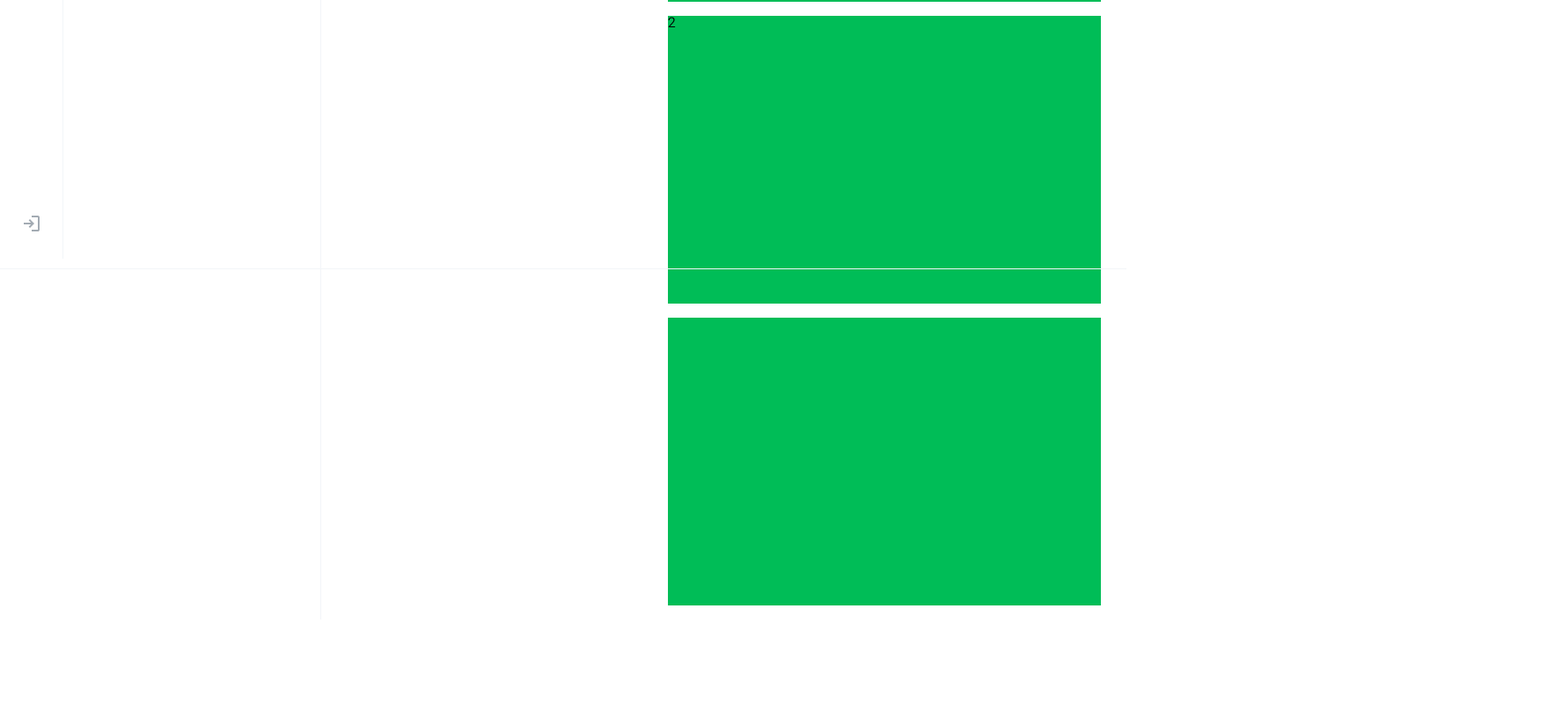
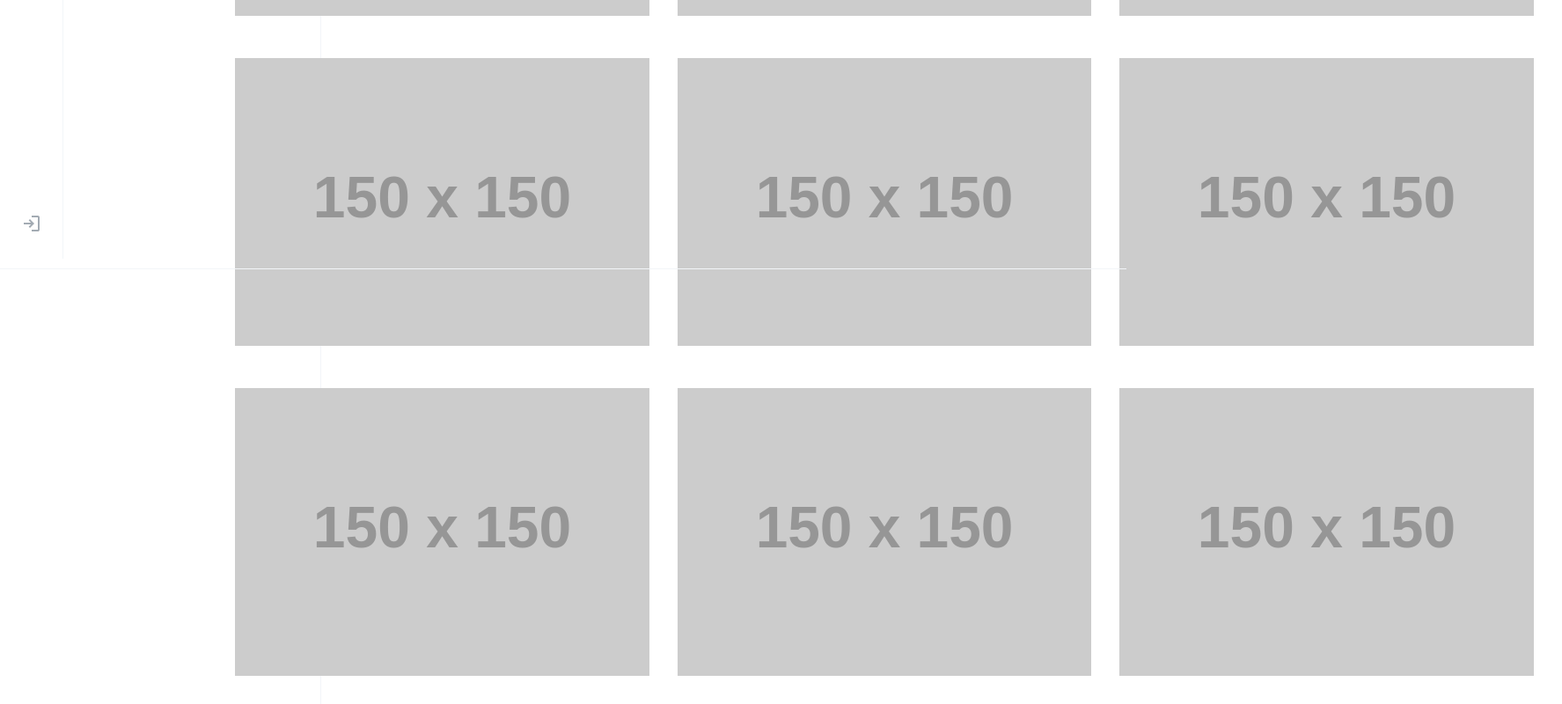
Before and after one commit to KUIT-MAPU/MAPU-Frontend, a React (Create React App) app: page /user/1 in a window 1280 px wide. Shown: the part 506-1306 px from the top of the page at 88% size, 1775 px wide, since content can reach past the window. Before the commit the page ends 1210 px from the top, so only its background shows below. Built offline with nearby package versions, Linux system fonts and the light colour scheme.

Commit message:
feat: gallery view 컨테이너 구현

```diff
--- a/src/App.module.scss
+++ b/src/App.module.scss
@@ -3,28 +3,28 @@
   License: none (public domain)
 */
 :root {
-  --main : #00BD57;
-  --sub : #CCF2DD;
-  --error : #FF4B12;
-  --hover : #00A84D;
-  --edit_red : #FF4B12;
-  --edit_yellow : #FFA011;
-  --edit_blue : #0085FF;
-  --edit_purple : #821FFF;
-  --white : #FFFFFF;
-  --gray_25 : #FBFCFD;
-  --gray_50 : #F2F5F8;
-  --gray_100 : #EBEEF2;
-  --gray_150 : #DCE2E7;
-  --gray_200 : #CED3DA;
-  --gray_300 : #B7C0C9;
-  --gray_400 : #A3ABB3;
-  --gray_500 : #767D86;
-  --gray_600 : #4B535A;
-  --gray_700 : #3A4149;
-  --gray_800 : #2C2F34;
-  --gray_900 : #232629;
-  --black : #111111;
+  --main: #00bd57;
+  --sub: #ccf2dd;
+  --error: #ff4b12;
+  --hover: #00a84d;
+  --edit_red: #ff4b12;
+  --edit_yellow: #ffa011;
+  --edit_blue: #0085ff;
+  --edit_purple: #821fff;
+  --white: #ffffff;
+  --gray_25: #fbfcfd;
+  --gray_50: #f2f5f8;
+  --gray_100: #ebeef2;
+  --gray_150: #dce2e7;
+  --gray_200: #ced3da;
+  --gray_300: #b7c0c9;
+  --gray_400: #a3abb3;
+  --gray_500: #767d86;
+  --gray_600: #4b535a;
+  --gray_700: #3a4149;
+  --gray_800: #2c2f34;
+  --gray_900: #232629;
+  --black: #111111;
 }
 html,
 body,
--- a/src/components/userProfile/GetUser.module.scss
+++ b/src/components/userProfile/GetUser.module.scss
@@ -90,13 +90,31 @@
   flex-direction: column;
   gap: 16px;
   margin-left: 372px;
-    background-color: black;
+  max-height: 600px;
+  overflow-y: auto;
 }
 
 .getMap {
-    width: 492px;
+  display: flex;
+  flex-direction: row;
+  width: 1508px;
   min-height: 327px;
   height: auto;
-    background-color: var(--main);
   margin: 16px;
+  align-items: center;
+  justify-content: center;
 }
+
+.image {
+  width: 100%;
+  height: 100%;
+  object-fit: cover;
+}
+
+.numMap {
+  display: flex;
+  width: 492px;
+  height: 327px;
+  margin: 16px;
+  background-color: var(--gray_400);
+}
--- a/src/components/userProfile/GetUser.tsx
+++ b/src/components/userProfile/GetUser.tsx
@@ -8,6 +8,8 @@ import { ReactComponent as Gallery } from '../../assets/GalleryView.svg';
 import { ReactComponent as List } from '../../assets/ListView.svg';
 
 const GetUser = (props: { children?: React.ReactNode }) => {
+  const placeholderImage = 'https://via.placeholder.com/150';
+
   return (
     <div className={styles.container}>
       <div className={styles.topBar}>
@@ -38,9 +40,75 @@ const GetUser = (props: { children?: React.ReactNode }) => {
         <div className={styles.newMap}>+ 새로운 지도</div>
       </div>
       <div className={styles.mapContainer}>
-        <div className={styles.getMap}>1</div>
-        <div className={styles.getMap}>2</div>
-        <div className={styles.getMap}></div>
+        <div className={styles.getMap}>
+          <div className={styles.numMap}>
+            <img
+              src={placeholderImage}
+              alt="placeholder"
+              className={styles.image}
+            />
+          </div>
+          <div className={styles.numMap}>
+            <img
+              src={placeholderImage}
+              alt="placeholder"
+              className={styles.image}
+            />
+          </div>
+          <div className={styles.numMap}>
+            <img
+              src={placeholderImage}
+              alt="placeholder"
+              className={styles.image}
+            />
+          </div>
+        </div>
+        <div className={styles.getMap}>
+          <div className={styles.numMap}>
+            <img
+              src={placeholderImage}
+              alt="placeholder"
+              className={styles.image}
+            />
+          </div>
+          <div className={styles.numMap}>
+            <img
+              src={placeholderImage}
+              alt="placeholder"
+              className={styles.image}
+            />
+          </div>
+          <div className={styles.numMap}>
+            <img
+              src={placeholderImage}
+              alt="placeholder"
+              className={styles.image}
+            />
+          </div>
+        </div>
+        <div className={styles.getMap}>
+          <div className={styles.numMap}>
+            <img
+              src={placeholderImage}
+              alt="placeholder"
+              className={styles.image}
+            />
+          </div>
+          <div className={styles.numMap}>
+            <img
+              src={placeholderImage}
+              alt="placeholder"
+              className={styles.image}
+            />
+          </div>
+          <div className={styles.numMap}>
+            <img
+              src={placeholderImage}
+              alt="placeholder"
+              className={styles.image}
+            />
+          </div>
+        </div>
       </div>
     </div>
   );
```
Lines whose indentation alone changed are shown as unchanged.
